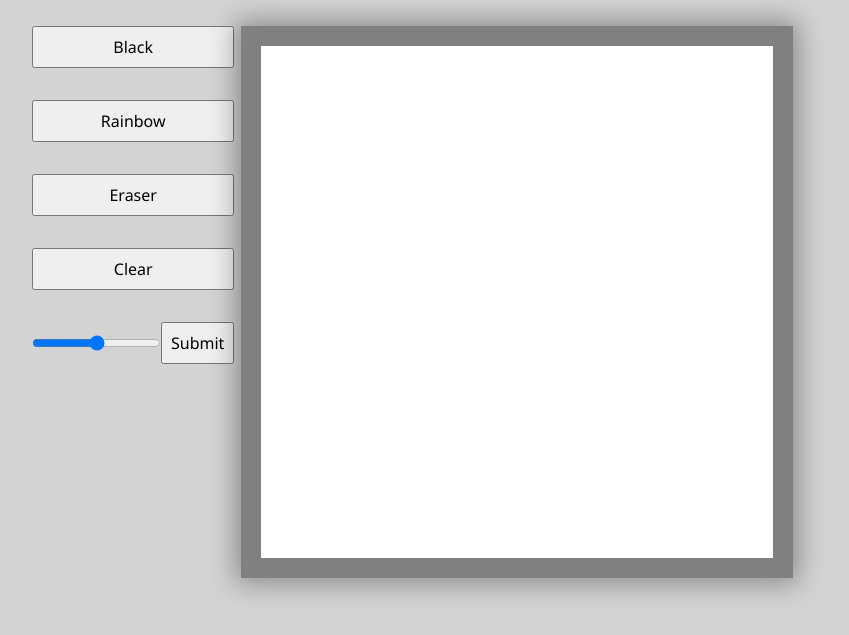
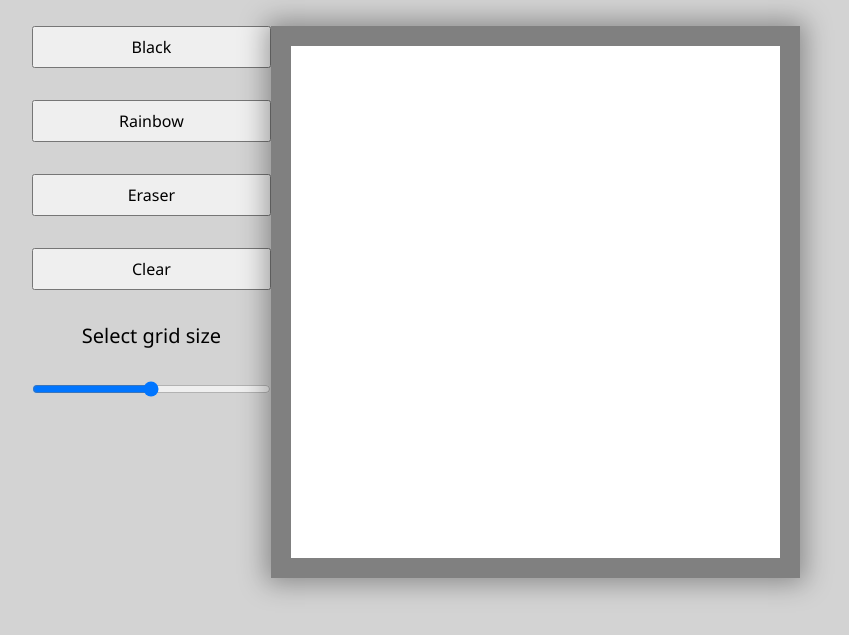
Before and after one commit to ChiendeGlace/etch-a-sketch, a plain HTML site: page index.html in a window 1280 px wide. Shown: the part 135-770 px from the top of the page, without its empty margins (224-1073 px from the left). Drawn offline with Linux system fonts and the light colour scheme.

Commit message:
Fix range slider

```diff
--- a/index.html
+++ b/index.html
@@ -15,10 +15,8 @@
       <button id="rainbow">Rainbow</button>
       <button id="eraser">Eraser</button>
       <button id="clear">Clear</button>
-      <div class="range-value">
-        <input type="range" min="2" max="100">
-        <button type="submit" id="submit">Submit</button>
-      </div>
+      <p id="range-value">Select grid size</p>
+      <input type="range" min="2" max="64">
     </div>
     <div class="wrapper"></div>
   </div>
--- a/script.js
+++ b/script.js
@@ -1,10 +1,21 @@
 const body = document.querySelector('body');
 const wrapper = document.querySelector('.wrapper');
-const submit = document.querySelector('#submit');
-submit.addEventListener('click', makeGrid);
+const input = document.querySelector('input');
+const squares = document.querySelectorAll('.square');
+const rangeValue = document.querySelector('#range-value');
+const black = document.querySelector('#black');
+const rainbow = document.querySelector('#rainbow');
+const eraser = document.querySelector('#eraser');
+const clear = document.querySelector('#clear');
+
+input.addEventListener('change', makeGrid);
+
 function makeGrid(e) {
-  let n = e.target.value;
-  console.log('Hello world');
+  const squares = document.querySelectorAll('.square');
+  for (let i = 0; i < squares.length; i++) {
+    wrapper.removeChild(squares[i]);
+  }
+  let n = input.value;
   for (let i = 0; i < n * n; i++) {
     let square = document.createElement('div');
     wrapper.appendChild(square);
@@ -16,4 +27,7 @@ function makeGrid(e) {
   }
   wrapper.style.gridTemplateColumns = `repeat(${n}, 1fr)`;
   wrapper.style.gridTemplateRows = `repeat(${n}, 1fr)`;
+  if (input.value !== 0) {
+    rangeValue.textContent = `Grid size: ${input.value} X ${input.value}`;
+  };
 };
--- a/style.css
+++ b/style.css
@@ -20,15 +20,12 @@ h1 {
   display: flex;
   flex-direction: column;
   gap: 2em;
+  width: 250px;
 }
 button {
   padding: 0.5em;
   font-size: 1rem;
   cursor: pointer;
-}
-.range-value {
-  display: flex;
-  align-items: center;
 }
 .wrapper {
   width: 552px;
@@ -40,5 +37,9 @@ button {
   display: grid;
 }
 .square {
-  border: 1px solid gray;
+  border: 1px solid lightgray;
 }
+#range-value {
+  text-align: center;
+  font-size: 1.25rem;
+}
```
